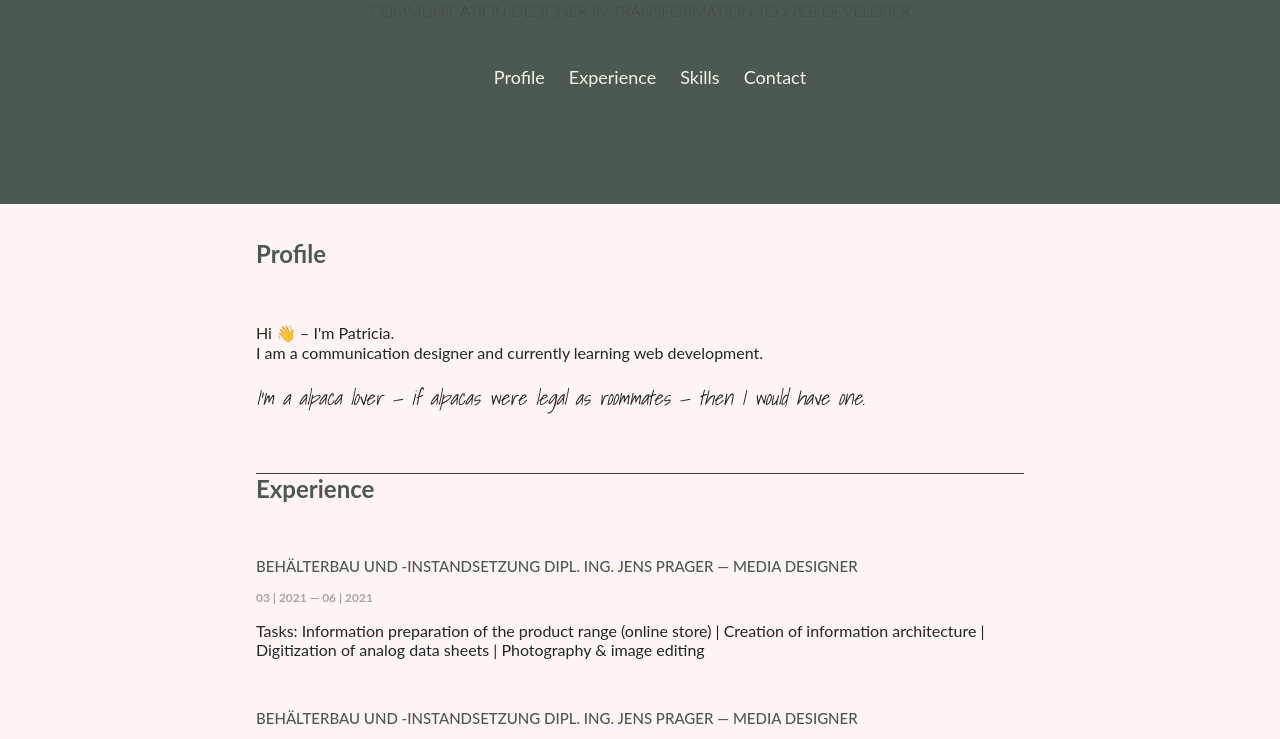
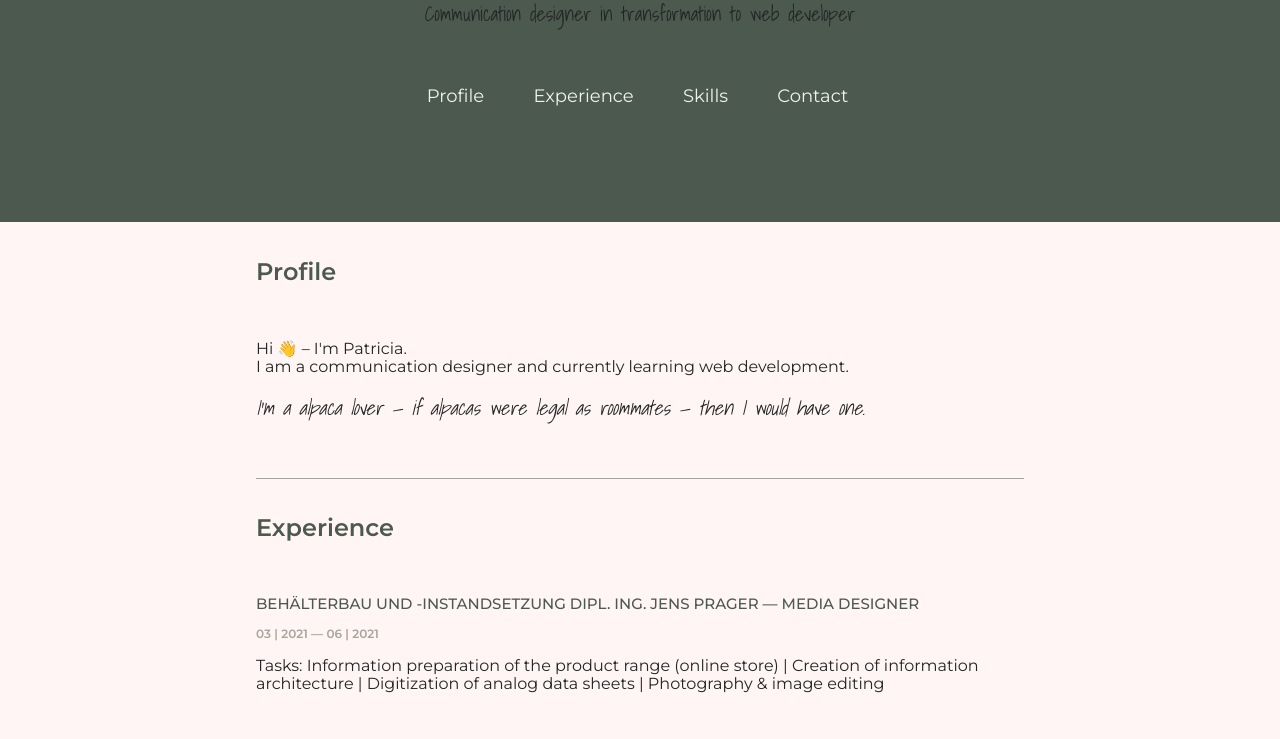
Before and after one commit to patprager/cv-setup, a plain HTML site: page index.html in a window 1280 px wide. Shown: the part 163-902 px from the top of the page. Drawn offline with nearby package versions, Linux system fonts and the light colour scheme; a web font is replaced by a local one.

Commit message:
cascade-inheritance-normalize

```diff
--- a/index-styles.css
+++ b/index-styles.css
@@ -5,14 +5,11 @@
 html {
   background-color: #fff5f5;
   color: #232625;
-  font-family: "Lato", serifenlos;
+  font-family: "Montserrat", sans-serif;
   font-size: 16px;
 }
 body {
   margin: 0;
-}
-.line-h2 {
-  border-top: 1px solid #35403a;
 }
 
 h1 {
@@ -21,10 +18,12 @@
   font-size: 25px;
   letter-spacing: 0, 30pt;
 }
+
 h2 {
   color: #4c594f;
   font-weight: 700;
 }
+
 a {
   color: #f2f2e9;
   text-decoration: none;
@@ -38,10 +37,6 @@
 a:hover {
   color: #232625;
 }
-
-/* a:active {
-  color: #4c594f;
-} */
 
 *::selection {
   background-color: lemonchiffon;
@@ -69,7 +64,12 @@
 
 .nav-list {
   display: inline-block;
-  margin-right: 20px;
+  margin-right: 45px;
+}
+
+.line-h2 {
+  border-top: 1px solid #a4a69c;
+  padding-top: 35px;
 }
 
 .character-hand-letter {
@@ -84,11 +84,12 @@
 }
 
 .prof-subheading {
-  text-transform: uppercase;
-  font-weight: lighter;
-  padding-bottom: 30px;
+  _text-transform: uppercase;
+  font-family: "Shadows Into Light", kursiv;
+  padding-bottom: 40px;
+  font-size: 20px;
 }
 
-.prof-subheading::after {
+.prof-subheading:after {
   content: 🦄;
 }
--- a/index.html
+++ b/index.html
@@ -8,6 +8,8 @@
     <meta name="description" content="This is the CV of Patricia Prager" />
     <meta name="author" content="ppatricia" />
 
+    <link rel =" Stylesheet " href =" https://unpkg.com/normalize.css@8.0.1/normalize.css "/>
+
     <link rel="stylesheet" href="index-styles.css">
 
     <link rel="preconnect" href="https://fonts.googleapis.com">
@@ -16,9 +18,9 @@
 
     <link rel="preconnect" href="https://fonts.googleapis.com">
     <link rel="preconnect" href="https://fonts.gstatic.com" crossorigin>
-    <link href="https: //fonts.googleapis.com/css2? family= Lato:wght@300;400;700 & family= Shadows+Into+Light & display=swap" rel="stylesheet">
+    <link href="https://fonts.googleapis.com/css2?family=Lato:wght@300;400;700&family=Montserrat:wght@200;300;400;500;600&family=Shadows+Into+Light&display=swap" rel="stylesheet">
+  </head>
 
-  </head>
   <body>
     <header class="header">
       <h1>Patricia Prager</h1>
```
